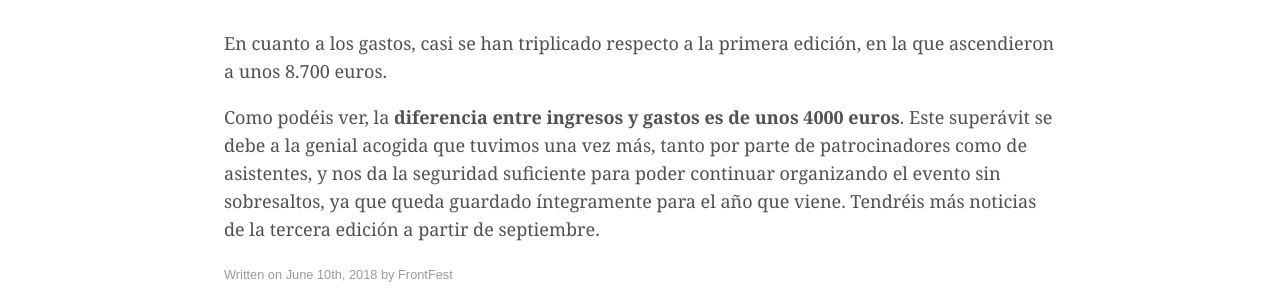
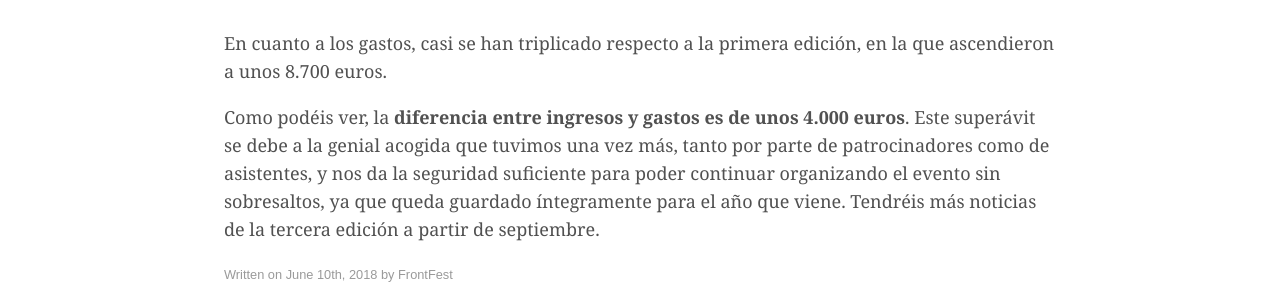
Before and after one commit to frontfest/blog, a Jekyll site: the page built from _posts/2018-06-10-las-cuentas-de-2018.md, in a window 1280 px wide and 900 px high, scrolled down 2574 px. Shown: the part 397-697 px from the top of the window. Built offline with Jekyll 4.4.1, drawn with Linux system fonts in a browser that asks for light colours; some web fonts are replaced.

Commit message:
Update 2018-06-10-las-cuentas-de-2018.md

```diff
--- a/_posts/2018-06-10-las-cuentas-de-2018.md
+++ b/_posts/2018-06-10-las-cuentas-de-2018.md
@@ -54,6 +54,6 @@ Lo cual supone que hemos multiplicado por 2.5 los ingresos de la primera edició
 
 En cuanto a los gastos, casi se han triplicado respecto a la primera edición, en la que ascendieron a unos 8.700 euros.
 
-Como podéis ver, la **diferencia entre ingresos y gastos es de unos 4000 euros**. Este superávit se debe a la genial acogida que tuvimos una vez más, tanto por parte de patrocinadores como de asistentes, y nos da la seguridad suficiente para poder continuar organizando el evento sin sobresaltos, ya que queda guardado íntegramente para el año que viene. Tendréis más noticias de la tercera edición a partir de septiembre.
+Como podéis ver, la **diferencia entre ingresos y gastos es de unos 4.000 euros**. Este superávit se debe a la genial acogida que tuvimos una vez más, tanto por parte de patrocinadores como de asistentes, y nos da la seguridad suficiente para poder continuar organizando el evento sin sobresaltos, ya que queda guardado íntegramente para el año que viene. Tendréis más noticias de la tercera edición a partir de septiembre.
 
-[cuentas]: {% post_url 2017-05-10-haciendo-cuentas %}
+[cuentas]: {% post_url blog/2017-05-10-haciendo-cuentas %}
```
